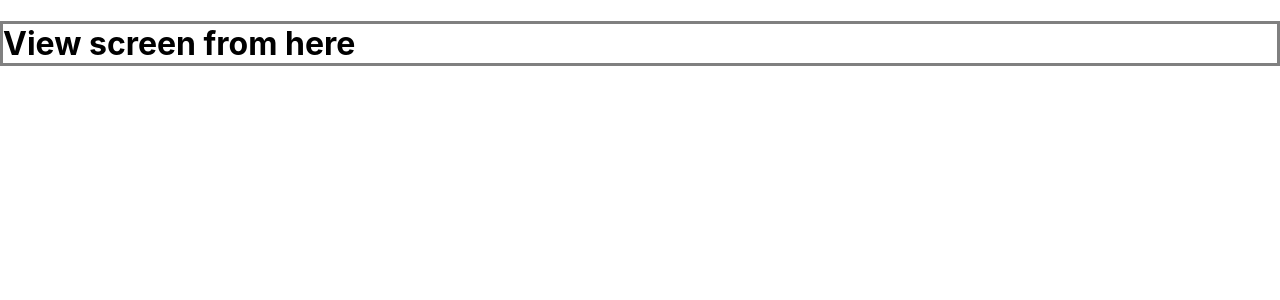
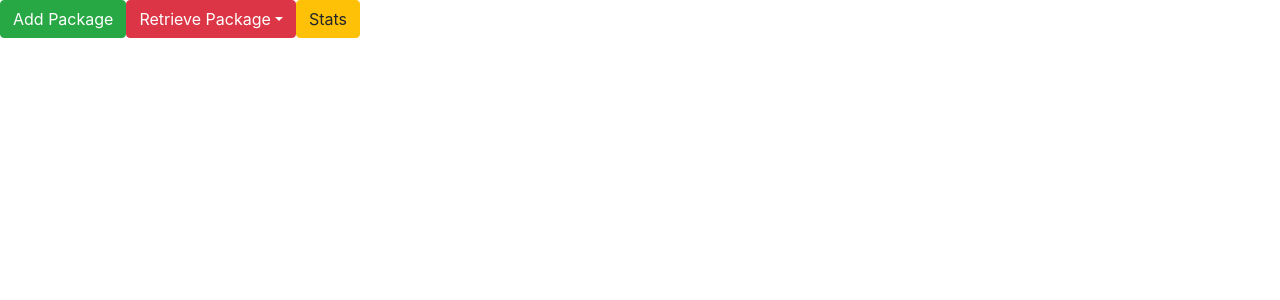
Before and after one commit to ColtonOsterlund/Capstone_ReactFrontEnd, a React (Create React App) app: page / in a window 1280 px wide. Shown: the top 300 px of the page. Built offline with nearby package versions, Linux system fonts and the light colour scheme.

Commit message:
Version 1 of ui requirements

```diff
--- a/public/index.html
+++ b/public/index.html
@@ -1,14 +1,15 @@
 <!DOCTYPE html>
 <html lang="en">
+
 <head>
-    <meta charset="utf-8" />
-    <link rel="icon" href="%PUBLIC_URL%/favicon.ico" />
-    <meta name="viewport" content="width=device-width, initial-scale=1" />
-    <meta name="theme-color" content="#000000" />
-    <meta
-      name="description"
-      content="Web site created using create-react-app"
-    />
+  <meta charset="utf-8">
+  <meta name="viewport" content="width=device-width, initial-scale=1">
+  <link rel="stylesheet" href="https://maxcdn.bootstrapcdn.com/bootstrap/4.0.0/css/bootstrap.min.css">
+  <script src="https://ajax.googleapis.com/ajax/libs/jquery/3.5.1/jquery.min.js"></script>
+  <script src="https://cdnjs.cloudflare.com/ajax/libs/popper.js/1.11.0/umd/popper.min.js"
+    integrity="sha384-b/U6ypiBEHpOf/4+1nzFpr53nxSS+GLCkfwBdFNTxtclqqenISfwAzpKaMNFNmj4"
+    crossorigin="anonymous"></script>
+  <script src="https://maxcdn.bootstrapcdn.com/bootstrap/4.0.0/js/bootstrap.min.js"></script>
   <link rel="apple-touch-icon" href="%PUBLIC_URL%/logo192.png" />
   <!--
       manifest.json provides metadata used when your web app is installed on a
@@ -26,6 +27,7 @@
     -->
   <title>React App</title>
 </head>
+
 <body>
   <noscript>You need to enable JavaScript to run this app.</noscript>
   <div id="root"></div>
@@ -40,4 +42,5 @@
       To create a production bundle, use `npm run build` or `yarn build`.
     -->
 </body>
+
 </html>
--- a/src/App.js
+++ b/src/App.js
@@ -1,25 +1,162 @@
-import logo from './logo.svg';
-import './App.css';
+import React, { useState } from "react";
+//import button from 'react-bootstrap/button';
 
-function App() {
+// let typeA_capacity = 5;
+// let typeB_capacity = 5;
+// let typeC_capacity = 5;
+// let typeD_capacity = 5;
+let counter = 0;
+const packageArr = new Array(20);
+var dBox1 = {
+  name: "Box 1",
+  capacity: 5
+};
+var dBox2 = {
+  name: "Box 2",
+  capacity: 5
+};
+var dBox3 = {
+  name: "Box 3",
+  capacity: 5
+};
+var dBox4 = {
+  name: "Box 4",
+  capacity: 5
+};
+
+const destinationBoxes = [dBox1, dBox2, dBox3, dBox4];
+
+// const packageTypeAArr = new Array(5);
+// const packageTypeBArr = new Array(5);
+// const packageTypeCArr = new Array(5);
+// const packageTypeDArr = new Array(5);
+
+function addPackage() {
+  let packageName = window.prompt('Enter your package name:');
+  let packageType = window.prompt('Enter your package type:');
+
+
+  let random = Math.floor(Math.random() * destinationBoxes.length);
+  destinationBoxes[random].capacity--;
+  alert('Sorting into box: ' + destinationBoxes[random].name + ', capacity: ' + destinationBoxes[random].capacity)
+  // if (typeA_capacity < 0 && typeB_capacity > 0 && typeC_capacity > 0 && typeD_capacity > 0) {
+
+  var newPackage = {
+    name: packageName,
+    type: packageType,
+    destinationBox: destinationBoxes[random]
+  };
+
+  if (newPackage.destinationBox.capacity == 0) {
+    alert('Capacity limit reached on ' + newPackage.destinationBox.name);
+    // Need to do something here to prevent box from being added to
+  }
+
+  counter++;
+  packageArr[counter] = newPackage;
+
+
+  //   packageTypeAArr[typeA_capacity] = newPackage;
+  //   typeA_capacity--;
+  //   counter++;
+  // }
+
+  // else if (packageType == 'B') {
+  //   packageTypeBArr[typeB_capacity] = newPackage;
+  //   typeB_capacity--;
+  //   counter++;
+  // }
+
+  // else if (packageType == 'C') {
+  //   packageTypeCArr[typeC_capacity] = newPackage;
+  //   typeC_capacity--;
+  //   counter++;
+  // }
+
+  // else if (packageType == 'D') {
+  //   packageTypeDArr[typeD_capacity] = newPackage;
+  //   typeD_capacity--;
+  //   counter++;
+
+  // }
+  //}
+
+
+  // Ask C++ side for input conveyor status
+}
+
+function getPackageOne() {
+  packageArr.forEach(function (elem) {
+    if (elem.destinationBox.name == "Box 1") {
+      alert(elem.name + ', ' + elem.type);
+    }
+  });
+}
+
+function getPackageTwo() {
+  packageArr.forEach(function (elem) {
+    if (elem.destinationBox.name == "Box 2") {
+      alert(elem.name + ', ' + elem.type);
+    }
+  });
+}
+
+
+function getPackageThree() {
+  packageArr.forEach(function (elem) {
+    if (elem.destinationBox.name == "Box 3") {
+      alert(elem.name + ', ' + elem.type);
+    }
+  });
+}
+
+
+function getPackageFour() {
+  packageArr.forEach(function (elem) {
+    if (elem.destinationBox.name == "Box 4") {
+      alert(elem.name + ', ' + elem.type);
+    }
+  });
+}
+
+
+function boxStats() {
+  // alert('Packages: \n' + counter);
+  destinationBoxes.forEach(function (elem) {
+    alert(elem.name + ', Capacity: ' + elem.capacity);
+  });
+
+  // alert('A: ' + (5 - typeA_capacity) + '\nB: ' + (5 - typeB_capacity)
+  //   + '\nC: ' + (5 - typeC_capacity) + '\nD: ' + (5 - typeD_capacity));
+}
+
+export default function App() {
+  let db1 = "Box 1";
   return (
-    <div className="App">
-      <header className="App-header">
-        <img src={logo} className="App-logo" alt="logo" />
-        <p>
-          Edit <code>src/App.js</code> and save to reload!
-        </p>
-        <a
-          className="App-link"
-          href="https://google.ca"
-          target="_blank"
-          rel="noopener noreferrer"
-        >
-          ANTFarm
-        </a>
-      </header>
-    </div>
+    <p>
+      <div class="btn-group">
+        <div>
+          <button class="btn btn-success" onClick={addPackage}>Add Package</button>
+        </div>
+        <div class="dropdown">
+          <button class="btn btn-danger dropdown-toggle" id="ddMenu" data-toggle="dropdown" aria-haspopup="true" aria-expanded="false">
+            Retrieve Package
+          </button>
+          <ul class="dropdown-menu" aria-labelledby="ddMenu">
+            <button class="dropdown-item" onClick={getPackageOne}>Box 1</button>
+            <button class="dropdown-item" onClick={getPackageTwo}>Box 2</button>
+            <button class="dropdown-item" onClick={getPackageThree}>Box 3</button>
+            <button class="dropdown-item" onClick={getPackageFour}>Box 4</button>
+
+          </ul>
+        </div>
+
+        <div>
+          <button class="btn btn-warning" onClick={boxStats}>
+            Stats
+          </button>
+        </div>
+      </div>
+    </p>
   );
 }
-
-export default App;
--- a/src/index.css
+++ b/src/index.css
@@ -13,5 +13,5 @@ code {
 }
 
 .viewScreen{
-  border: 3px solid grey;
+  border: 3px solid blue;
 }
--- a/src/index.js
+++ b/src/index.js
@@ -1,13 +1,8 @@
 import React from 'react';
 import ReactDOM from 'react-dom';
-import './index.css';
+//import './index.css';
 import App from './App';
-import reportWebVitals from './reportWebVitals';
 
 
-const element=<h1 className="viewScreen"> View screen from here</h1>;
-ReactDOM.render( element, document.getElementById('root'));
-// If you want to start measuring performance in your app, pass a function
-// to log results (for example: reportWebVitals(console.log))
-// or send to an analytics endpoint. Learn more: https://bit.ly/CRA-vitals
-reportWebVitals();
+const rootElement = document.getElementById("root");
+ReactDOM.render(<App/>, rootElement);
```
Lines whose indentation alone changed are shown as unchanged.
